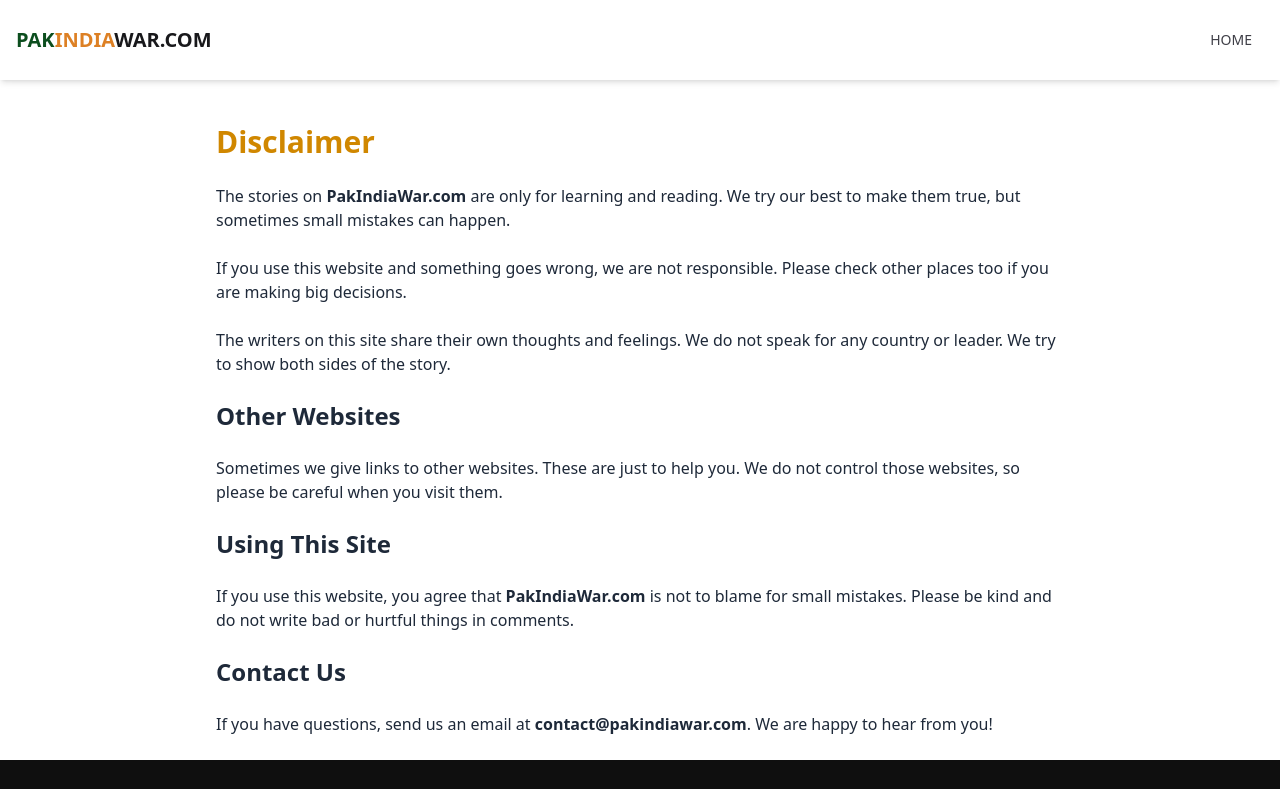
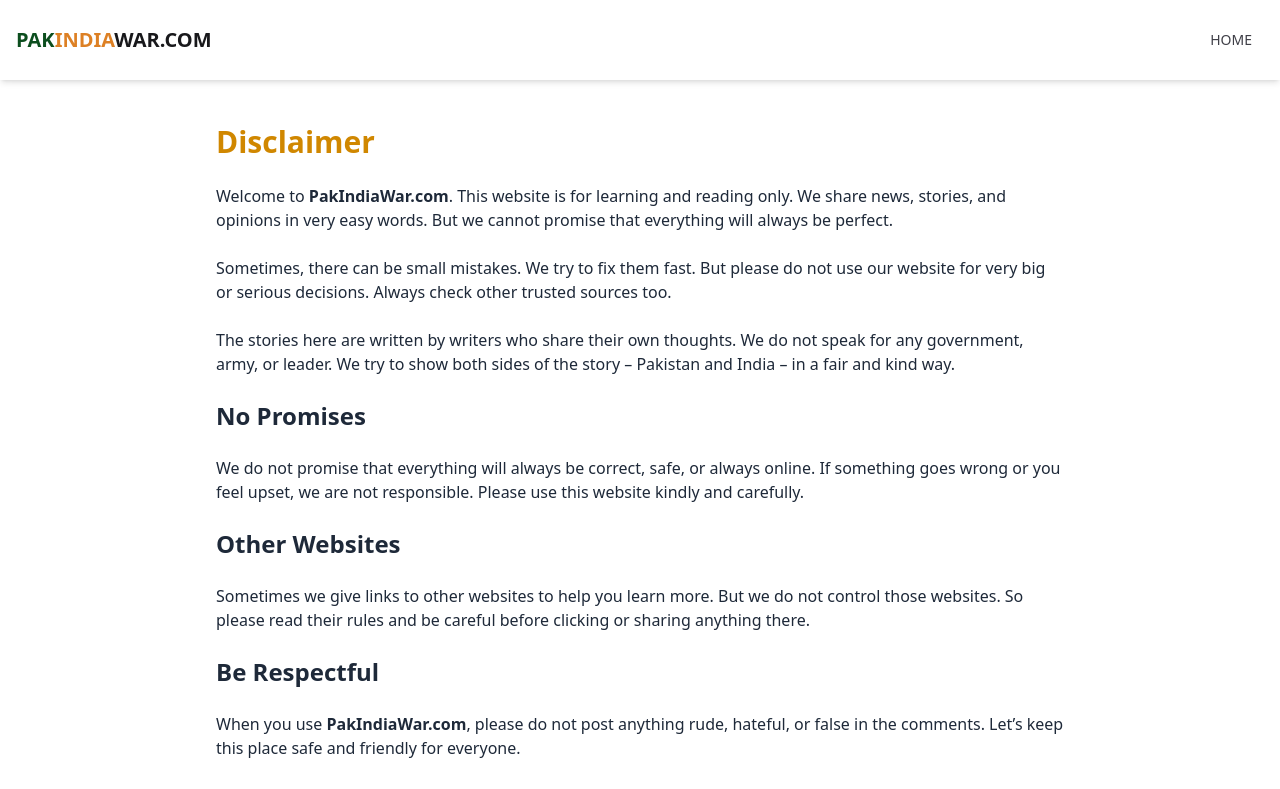
Before and after one commit to tahaamin2013/earss, a Next.js app: page /disclaimer in a window 1280 px wide. Shown: the top 789 px of the page. Built offline with nearby package versions, Linux system fonts and the light colour scheme.

Commit message:
fix: Update titles for consistency and clarity across blog pages and privacy policy

```diff
--- a/src/app/blogs/drone-attack-rawalpindi-war-2025/page.tsx
+++ b/src/app/blogs/drone-attack-rawalpindi-war-2025/page.tsx
@@ -11,7 +11,7 @@ export const metadata: Metadata = {
   keywords:
     "Drone attack, Rawalpindi, India Pakistan war 2025, India Pakistan news, Pakistan India tensions, India Pakistan conflict, drone crashes Rawalpindi, India Pakistan war today",
   openGraph: {
-    title: "Big Drone Attack in Rawalpindi – Is This the Start of India Pakistan War 2025?",
+    title: "Big Drone Attack in Rawalpindi – Is This the Start of India Pak War 2025?",
     description:
       "Two drones crash in Rawalpindi. Is this part of the war of India and Pakistan 2025? Read the full update about India-Pakistan war news and drone attacks.",
     type: "article",
@@ -22,7 +22,7 @@ export const metadata: Metadata = {
 
 export default function BlogPageComponent() {
   const blogContent = `
-    <h2 style="font-size: 1.5rem; font-weight: bold; margin-top: 2rem;">Big Drone Attack in Rawalpindi – Is This the Start of India Pakistan War 2025?</h2>
+    <h2 style="font-size: 1.5rem; font-weight: bold; margin-top: 2rem;">Big Drone Attack in Rawalpindi – Is This the Start of India Pak War 2025?</h2>
     <p style="font-size: 1rem; line-height: 1.6;">Today, we got very big news from Rawalpindi, Pakistan. Two drones crashed in different areas. One drone fell near Sadar Romi Road. The second drone crashed in Double Road Food Street. Police and the Pakistan Army went to both places very fast.</p>
   <br/>
     <p style="font-size: 1rem; line-height: 1.6;">People in Rawalpindi were very scared. The area was closed, and no one was allowed to go near the drone. Police and army teams came quickly. They started to check everything about the drones. One drone hit a tree and then fell into a shop. The shopkeeper got hurt and was taken to the Benazir Bhutto hospital.</p>
@@ -38,7 +38,7 @@ export default function BlogPageComponent() {
 
   return (
     <Blog
-      title="Big Drone Attack in Rawalpindi – Is This the Start of India Pak War 2025?"
+      title="Big Drone Attack in Rawalpindi – Is This Start of India Pak War 2025?"
       description="Read about the recent drone attack in Rawalpindi and its potential connection to the ongoing India-Pakistan war in 2025."
       tableOfContents={[
         "drone-attack-in-rawalpindi",
--- a/src/app/blogs/india-pakistan-war-update-explosions-near-noor-khan-air-base/page.tsx
+++ b/src/app/blogs/india-pakistan-war-update-explosions-near-noor-khan-air-base/page.tsx
@@ -2,7 +2,7 @@ import Blog from "@/components/blog";
 import { Metadata } from "next";
 
 export const metadata: Metadata = {
-  title: "Explosion Near Noor Khan Air Base - Full Update",
+  title: "Explosion Near Noor Khan Air Base - Full report",
   description:
     "Big explosions and missile attacks happened near Noor Khan Air Base. People were sleeping when it happened. Many got hurt and some died. Full report here.",
   alternates: {
@@ -11,7 +11,7 @@ export const metadata: Metadata = {
   keywords:
     "Explosion Noor Khan Air Base, missiles attack Rawalpindi, people died sleeping, Rawalpindi Lahore blast news, Pakistan India war 2025",
   openGraph: {
-    title: "Explosion Near Noor Khan Air Base - Full Update",
+    title: "Explosion Near Noor Khan Air Base - Full report",
     images: [
         {
             url: "https://www.pakindiawar.com/blastplan.jpeg",
--- a/src/app/disclaimer/page.tsx
+++ b/src/app/disclaimer/page.tsx
@@ -16,30 +16,40 @@ const Disclaimer = () => {
       <h1 className="text-3xl font-bold text-yellow-600">Disclaimer</h1>
 
       <p>
-        The stories on <strong>PakIndiaWar.com</strong> are only for learning and reading. We try our best to make them true, but sometimes small mistakes can happen.
+        Welcome to <strong>PakIndiaWar.com</strong>. This website is for learning and reading only. We share news, stories, and opinions in very easy words. But we cannot promise that everything will always be perfect.
       </p>
 
       <p>
-        If you use this website and something goes wrong, we are not responsible. Please check other places too if you are making big decisions.
+        Sometimes, there can be small mistakes. We try to fix them fast. But please do not use our website for very big or serious decisions. Always check other trusted sources too.
       </p>
 
       <p>
-        The writers on this site share their own thoughts and feelings. We do not speak for any country or leader. We try to show both sides of the story.
+        The stories here are written by writers who share their own thoughts. We do not speak for any government, army, or leader. We try to show both sides of the story – Pakistan and India – in a fair and kind way.
+      </p>
+
+      <h2 className="text-2xl font-semibold mt-6">No Promises</h2>
+      <p>
+        We do not promise that everything will always be correct, safe, or always online. If something goes wrong or you feel upset, we are not responsible. Please use this website kindly and carefully.
       </p>
 
       <h2 className="text-2xl font-semibold mt-6">Other Websites</h2>
       <p>
-        Sometimes we give links to other websites. These are just to help you. We do not control those websites, so please be careful when you visit them.
+        Sometimes we give links to other websites to help you learn more. But we do not control those websites. So please read their rules and be careful before clicking or sharing anything there.
+      </p>
+
+      <h2 className="text-2xl font-semibold mt-6">Be Respectful</h2>
+      <p>
+        When you use <strong>PakIndiaWar.com</strong>, please do not post anything rude, hateful, or false in the comments. Let’s keep this place safe and friendly for everyone.
       </p>
 
       <h2 className="text-2xl font-semibold mt-6">Using This Site</h2>
       <p>
-        If you use this website, you agree that <strong>PakIndiaWar.com</strong> is not to blame for small mistakes. Please be kind and do not write bad or hurtful things in comments.
+        By using this site, you agree that <strong>PakIndiaWar.com</strong> is not to blame for mistakes or wrong information. We are here to help, not to harm.
       </p>
 
       <h2 className="text-2xl font-semibold mt-6">Contact Us</h2>
       <p>
-        If you have questions, send us an email at <strong>contact@pakindiawar.com</strong>. We are happy to hear from you!
+        If you have questions or want to talk to us, send an email to <strong>contact@pakindiawar.com</strong>. We are always happy to help.
       </p>
     </div>
   );
--- a/src/app/policy/page.tsx
+++ b/src/app/policy/page.tsx
@@ -2,9 +2,9 @@ import React from 'react';
 import { Metadata } from 'next';
 
 export const metadata: Metadata = {
-  title: 'Privacy Policy - PakIndiaWar.com',
-  description: 'Very easy Privacy Policy of PakIndiaWar.com. Learn how we protect your info and keep you safe.',
-  keywords: ['PakIndiaWar', 'Privacy Policy', 'simple words', 'cookies', 'safety'],
+  title: 'Privacy Policy - PakIndiaWar.com | Pak VS India war 2025',
+  description: 'Simple Privacy Policy of PakIndiaWar.com. See how we protect your info.',
+  keywords: ['PakIndiaWar', 'Privacy', 'easy words', 'cookies', 'safe'],
   alternates: {
     canonical: 'https://www.pakindiawar.com/policy',
   },
@@ -16,36 +16,51 @@ const PrivacyPolicy = () => {
       <h1 className="text-3xl font-bold text-blue-600">Privacy Policy</h1>
 
       <p>
-        We care about your privacy on <strong>PakIndiaWar.com</strong>. We do not ask for your personal info like your name or email, unless you send it to us yourself.
+        Welcome to <strong>PakIndiaWar.com</strong>. We care about your privacy. This means we want to keep your information safe.
       </p>
 
       <p>
-        We never sell or share your info. We try our best to keep your data safe.
+        We do not ask for your personal details like name, address, or email unless you give them to us yourself. We do not sell your information. We do not give it to other people.
+      </p>
+
+      <h2 className="text-2xl font-semibold mt-6">What We Collect</h2>
+      <p>
+        We may collect very basic information like what device you are using or which pages you visit. This helps us make our website better for you. But we do not collect your name, phone number, or email unless you choose to send it.
       </p>
 
       <h2 className="text-2xl font-semibold mt-6">Cookies</h2>
       <p>
-        Sometimes our site uses cookies. Cookies are small files that help us understand how you use the site. You can turn off cookies in your browser if you don’t want them, but some parts of the site might not work right.
+        Our website uses cookies. Cookies are small files saved in your browser. They help us understand what you do on our website. You can turn off cookies in your browser settings if you don’t want them.
       </p>
 
-      <h2 className="text-2xl font-semibold mt-6">Other Tools We Use</h2>
+      <h2 className="text-2xl font-semibold mt-6">Why We Use Tools</h2>
       <p>
-        We use tools like Google Analytics. These tools tell us how many people visit and what they do on the site. These tools do not collect your name or email.
+        We use tools like Google Analytics. These tools help us count how many people visit our site and what they look at. These tools do not know who you are. They do not take your name or contact info.
       </p>
 
-      <h2 className="text-2xl font-semibold mt-6">Other Websites</h2>
+      <h2 className="text-2xl font-semibold mt-6">Links to Other Websites</h2>
       <p>
-        Our site may have links to other websites. We are not in control of those websites. Please read their privacy rules before sharing anything there.
+        Sometimes we share links to other websites. We do not control those websites. Please check their privacy rules before using them. We are not responsible for their actions.
+      </p>
+
+      <h2 className="text-2xl font-semibold mt-6">Your Choices</h2>
+      <p>
+        You can choose not to use cookies. You can also leave the website anytime. It is your choice. We want you to feel safe.
+      </p>
+
+      <h2 className="text-2xl font-semibold mt-6">Changes to This Page</h2>
+      <p>
+        We may update this Privacy Policy in the future. If we do, we will change the date and let you know. Please check this page from time to time.
       </p>
 
       <h2 className="text-2xl font-semibold mt-6">You Agree</h2>
       <p>
-        When you use <strong>PakIndiaWar.com</strong>, you agree to follow this privacy policy.
+        By using <strong>PakIndiaWar.com</strong>, you agree to follow this Privacy Policy.
       </p>
 
       <h2 className="text-2xl font-semibold mt-6">Contact Us</h2>
       <p>
-        If you have any questions, please email us at <strong>contact@pakindiawar.com</strong>. We are happy to help.
+        If you have any questions, email us at <strong>contact@pakindiawar.com</strong>. We are happy to help.
       </p>
     </div>
   );
--- a/src/components/data.ts
+++ b/src/components/data.ts
@@ -69,7 +69,7 @@ export const blogPosts = [
 
   {
     id: 1,
-    title: "🇵🇰 Pakistan India War 2025: the Tensions and Strength of Both Countries",
+    title: "Pakistan India War 2025: Tensions and Strength of Both Countries",
     excerpt: "A simple look at why India and Pakistan are fighting in 2025, and how strong their armies are.",
     slug: "pakistan-india-war-2025-tensions-military-strength",
     date: "May 9, 2025",
```
